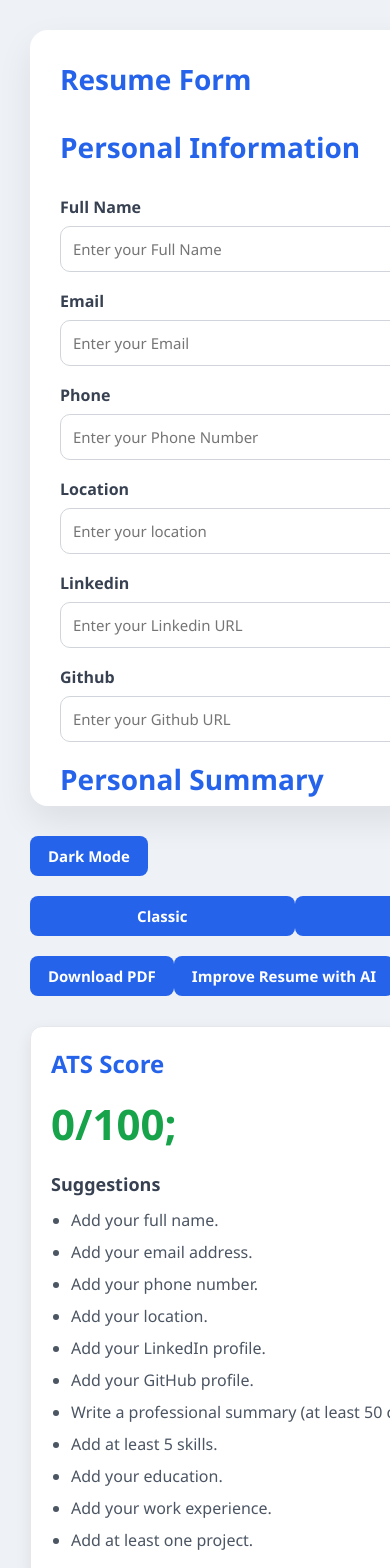
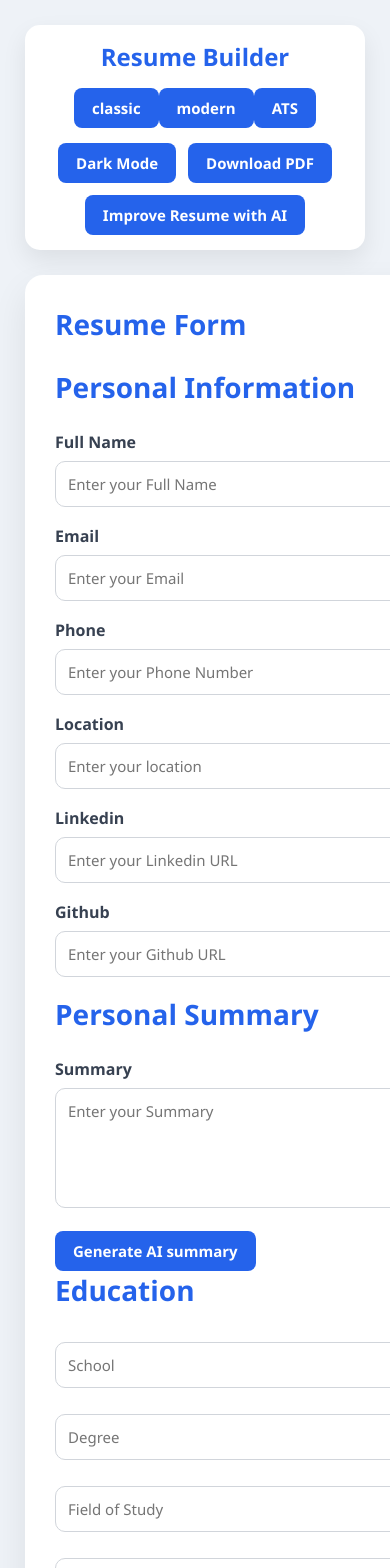
Before and after one commit to nidhi-baberwal/ai-resume-builder-v2, a React (Vite) app: page / in a window 390 px wide. Shown: the top 1568 px of the page. Built offline with nearby package versions, Linux system fonts and the light colour scheme.

Commit message:
style: improve ResumeEditor UI and add responsive CSS enhancements

```diff
--- a/src/components/resume/TemplateToolbar.tsx
+++ b/src/components/resume/TemplateToolbar.tsx
@@ -7,6 +7,8 @@ type Props = {
   setTemplate: Dispatch<SetStateAction<Template>>;
 };
 
+const templates: Template[] = ["classic", "modern", "ATS"];
+
 export default function TemplateToolbar({
   template,
   setTemplate,
@@ -14,26 +16,15 @@ export default function TemplateToolbar({
   return (
     <div className="toolbar">
 
-      <button
-        className={template === "classic" ? "active" : ""}
-        onClick={() => setTemplate("classic")}
-      >
-        Classic
-      </button>
-
-      <button
-        className={template === "modern" ? "active" : ""}
-        onClick={() => setTemplate("modern")}
-      >
-        Modern
-      </button>
-
-      <button
-        className={template === "ATS" ? "active" : ""}
-        onClick={() => setTemplate("ATS")}
-      >
-        ATS
-      </button>
+      {templates.map((item) => (
+        <button
+          key={item}
+          className={template === item ? "active" : ""}
+          onClick={() => setTemplate(item)}
+        >
+          {item}
+        </button>
+      ))}
 
     </div>
   );
--- a/src/pages/ResumeEditor.tsx
+++ b/src/pages/ResumeEditor.tsx
@@ -141,6 +141,42 @@ const handleImproveResume = async () => {
     return (
         <div className= {`container ${darkMode ? "dark" : ""}`}>
 
+    <div className="top-toolbar">
+
+      <div className="toolbar-left">
+        <h2>Resume Builder</h2>
+      </div>
+
+      <div className="toolbar-center">
+      <TemplateToolbar
+      template = {template}
+      setTemplate = {setTemplate}
+      />
+      </div>
+
+  <div className="toolbar-right">
+  <button
+  onClick={() => setDarkMode(!darkMode)}
+  >
+    {darkMode ? "Light Mode" : "Dark Mode"}
+  </button>
+
+    <button onClick={downloadPDF}>
+    Download PDF
+  </button>
+
+  <button
+  onClick={handleImproveResume}
+  disabled={loadingAI}
+  >
+    {loadingAI ? "Improving..." : "Improve Resume with AI"}
+  </button>
+
+</div>
+</div>
+
+<div className="main-content">
+
     <div className="form-panel">
         <h2>Resume Form</h2>
         <PersonalInfoForm
@@ -175,29 +211,10 @@ const handleImproveResume = async () => {
 
     </div>
 
-<div className="toolbar-panel">
-
-  <button
-  onClick={() => setDarkMode(!darkMode)}
-  >
-    {darkMode ? "Light Mode" : "Dark Mode"}
-  </button>
-
-    <TemplateToolbar
-  template = {template}
-  setTemplate = {setTemplate}
+<div className="preview-column">
+  <ATSScore
+  result={atsResult}
   />
-
-  <button onClick={downloadPDF}>
-    Download PDF
-  </button>
-
-  <button
-  onClick={handleImproveResume}
-  disabled={loadingAI}
-  >
-    {loadingAI ? "Improving..." : "Improve Resume with AI"}
-  </button>
 
   {suggestions.length > 0 && (
 
@@ -218,15 +235,7 @@ const handleImproveResume = async () => {
 </ul>
 
 </div>
-
-)}
-</div>
-
-
-  <div className="preview-column">
-  <ATSScore
-  result={atsResult}
-  />
+  )}
 
   <ResumePreview
   template = {template}
@@ -239,5 +248,6 @@ const handleImproveResume = async () => {
   />
   </div>
 </div>
+</div>
 );
 }
--- a/src/styles/ResumeEditor.css
+++ b/src/styles/ResumeEditor.css
@@ -15,16 +15,83 @@ body {
 /*LAYOUT*/
 
 .container {
-  display: grid;
-  grid-template-columns: 1fr 90px 1fr;
-  gap: 30px;
-  padding: 30px;
-  align-items: flex-start;
+  min-height: 100vh;
+  padding: 25px;
+  background: #eef2f7;
+  transition: .3s;
 }
 
 .container.dark{
   background: #121212;
   color: white;
+}
+
+/*TOP-TOOLBAR*/
+
+.top-toolbar{
+  display: grid;
+  grid-template-columns: 1fr auto 1fr;
+  align-items: center;
+  background: white;
+  padding: 15px 25px;
+  border-radius: 15px;
+  margin-bottom: 25px;
+  box-shadow: 0 10px 25px rgba(0, 0, 0, .08);
+}
+
+.container.dark .top-toolbar{
+  background: #1e1e1e;
+  color: white;
+}
+
+.toolbar-left h2{
+  color: #2563eb;
+}
+
+.toolbar-center{
+  display: flex;
+  justify-content: center;
+}
+
+.toolbar-right{
+  display: flex;
+  justify-content: flex-end;
+  gap: 12px;
+  flex-wrap: wrap;
+}
+
+/*BUTTONS*/
+
+button {
+  background: #2563eb;
+  color: white;
+  border: none;
+  padding: 11px 20px;
+  border-radius: 10px;
+  cursor: pointer;
+  font-size: 15px;
+  font-weight: 600;
+  transition: .3s;
+}
+
+.container.dark button{
+  background: #333;
+  color: white;
+}
+
+button:hover {
+  background: #1d4ed8;
+  transform: translateY(-2px);
+  box-shadow: 0 8px 20px rgba(37, 99, 235, .3);
+}
+
+/*MAIN CONTENT*/
+
+.main-content{
+  display: grid;
+  grid-template-columns: 420px 1fr;
+  gap: 30px;
+  align-items: start;
 }
 
 /*FORM PANEL*/
@@ -33,9 +100,9 @@ body {
   background: #fff;
   border-radius: 18px;
   padding: 30px;
+  height: 85vh;
+  overflow-y: auto;
   box-shadow: 0 15px 35px rgba(0, 0, 0, 0.08);
-  height: 92vh;
-  overflow-y: auto;
 }
 
 .container.dark .form-panel  {
@@ -45,17 +112,10 @@ body {
 
 .form-panel h2 {
   color: #2563eb;
-  margin-bottom: 30px;
+  margin-bottom: 25px;
   font-size: 28px;
 }
 
-.form-panel h3 {
-  color: #1e3a8a;
-  margin-bottom: 15px;
-  margin-top: 30px;
-  padding-left: 10px;
-  border-left: 5px solid #2563eb;
-}
 
 /*INPUTS*/
 
@@ -97,49 +157,7 @@ label {
   color: #374151;
 }
 
-/*BUTTONS*/
-
-button {
-  background: #2563eb;
-  color: white;
-  border: none;
-  padding: 11px 20px;
-  border-radius: 10px;
-  cursor: pointer;
-  font-size: 15px;
-  font-weight: 600;
-  transition: .3s;
-}
-
-.container.dark button{
-  background: #333;
-  color: white;
-}
-
-button:hover {
-  background: #1d4ed8;
-  transform: translateY(-2px);
-  box-shadow: 0 8px 20px rgba(37, 99, 235, .3);
-}
-
-/*TOOLBAR*/
-
-.toolbar {
-  position: sticky;
-  top: 25px;
-  display: flex;
-  justify-content: center;
-}
-
-.container.dark .toolbar-panel {
-  background: #1e1e1e;
-}
-
-.toolbar button {
-  width: 100%;
-}
-
-/*PREVIEW PANEL*/
+/*RESUME PREVIEW*/
 
 .preview-panel {
   background: white;
@@ -156,8 +174,6 @@ button:hover {
   flex-direction: column;
   gap: 20px;
 }
-
-/*DARK MODE - PREVIEW PANEL*/
 
 .container.dark .preview-panel {
   background: #1e1e1e;
@@ -199,13 +215,20 @@ button:hover {
   color: #ffffff;
 }
 
+/*AI SUGGESTION*/
+
 .ai-suggestions{
-    margin-top:20px;
+    width: 100%;
     padding:20px;
     background:#fff;
-    border-radius:10px;
-    box-shadow:0 2px 8px rgba(0,0,0,.08);
-}
+    border-radius:12px;
+    box-shadow:0 5px 15px rgba(0,0,0,.08);
+  }
+
+  .container.dark .ai-suggestions{
+    background: #1e1e1e;
+    color: white;
+  }
 
 .ai-suggestions h3{
     margin-bottom:10px;
@@ -335,9 +358,22 @@ button:hover {
     grid-template-columns: 1fr;
   }
 
-  .toolbar {
-    position: static;
-    margin: 20px 0;
+  .main-content {
+    grid-template-columns: 1fr;
+  }
+
+  .form-panel{
+    height: auto;
+  }
+
+  .top-toolbar {
+    grid-template-columns: 1fr;
+    gap: 15px;
+    text-align: center;
+  }
+
+  .toolbar-right {
+    justify-content: center;
   }
 
   .preview-panel {
```
